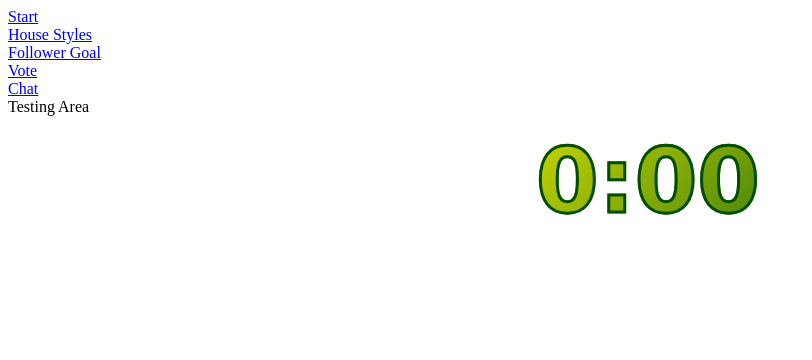
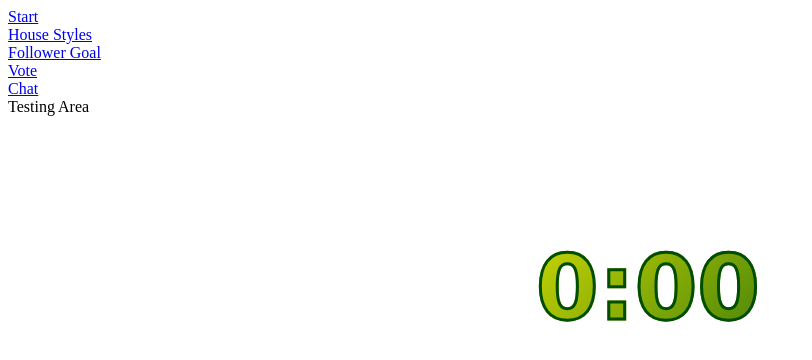
Before and after one commit to MasterBowtie/StreamHelper, a React (Vite) app in the folder client/: page /#/ in a window 1280 px wide. Shown: the top 360 px of the page, without its empty margins (0-812 px from the left). Built offline with nearby package versions, Linux system fonts and the light colour scheme.

Commit message:
minor adjustment from intermission

```diff
--- a/client/src/components/Timer.jsx
+++ b/client/src/components/Timer.jsx
@@ -13,7 +13,7 @@ function Timer() {
 
 
     return(
-        <h2 className="title timer" style={{margin: "0"}} onClick={()=>{setEnd(Date.now() + 5 * 60000)}}>{
+        <h2 className="title timer" style={{top: "20%"}} onClick={()=>{setEnd(Date.now() + 5 * 60000)}}>{
             endTime && endTime > currentTime? Math.floor((endTime - currentTime)/60000): "0"}:
             {endTime && endTime > currentTime? (Math.floor((endTime - currentTime)/1000)%60 < 10? `0${Math.floor((endTime - currentTime)/1000)%60}`: Math.floor((endTime - currentTime)/1000)%60): "00"
             }</h2>
--- a/client/src/pages/Start.jsx
+++ b/client/src/pages/Start.jsx
@@ -17,7 +17,7 @@ function Start() {
             <video id="introVideo" className="container" autoPlay src="src/assets/Baptistry.mp4" loop type="video/mp4"></video>
             {/* <h3>Starting Soon!</h3> */}
             <Scripture className={"glass"}/>
-            <Title title={"Stream Starts in: "}/>
+            <Title title={["Stream Starts in: "]}/>
             <Timer/>
             {/* <img id="bowtie" src="src/assets/Events.gif" type="image/gif"/> */}
         </>
```
